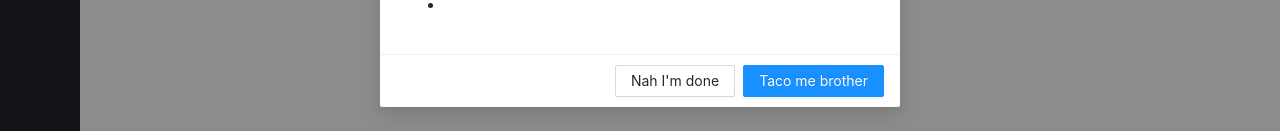
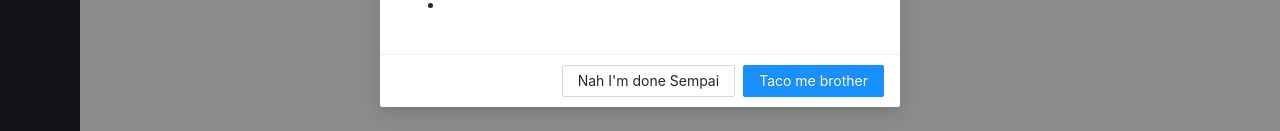
Before and after one commit to hjpaul7/red-badge-client, a React (Create React App) app: page /Taco in a window 1280 px wide. Shown: the part 666-797 px from the top of the page. Built offline with nearby package versions, Linux system fonts and the light colour scheme; no server answers.

Commit message:
fixed a time edit bug

```diff
--- a/src/components/AdminPanel/AdminPanel.tsx
+++ b/src/components/AdminPanel/AdminPanel.tsx
@@ -137,6 +137,7 @@ export default class AdminPanel extends React.Component<
           marginRight: "20px",
           marginLeft: "10%",
           maxWidth: "75%",
+          height: "100vh",
         }}
       >
         <div
--- a/src/components/api/taco.tsx
+++ b/src/components/api/taco.tsx
@@ -76,7 +76,7 @@ export default class Taco extends React.Component<{}, valueTypes> {
           visible={this.state.visible}
           onOk={this.getTaco}
           okText="Taco me brother"
-          cancelText="Nah I'm done"
+          cancelText="Nah I'm done Sempai"
           onCancel={this.handleCancel}
         >
           <Space direction="vertical">
--- a/src/times/timeEdit.tsx
+++ b/src/times/timeEdit.tsx
@@ -85,7 +85,7 @@ export default class TimeEdit extends React.Component<
           onOk={this.timeUpdate}
           onCancel={this.handleCancel}
         >
-          <p>Edit Time:</p>
+          <p>Edit Name of Park:</p>
           <Space direction="vertical">
             <Input
               style={{ marginLeft: "7px", marginBottom: "5px" }}
```
